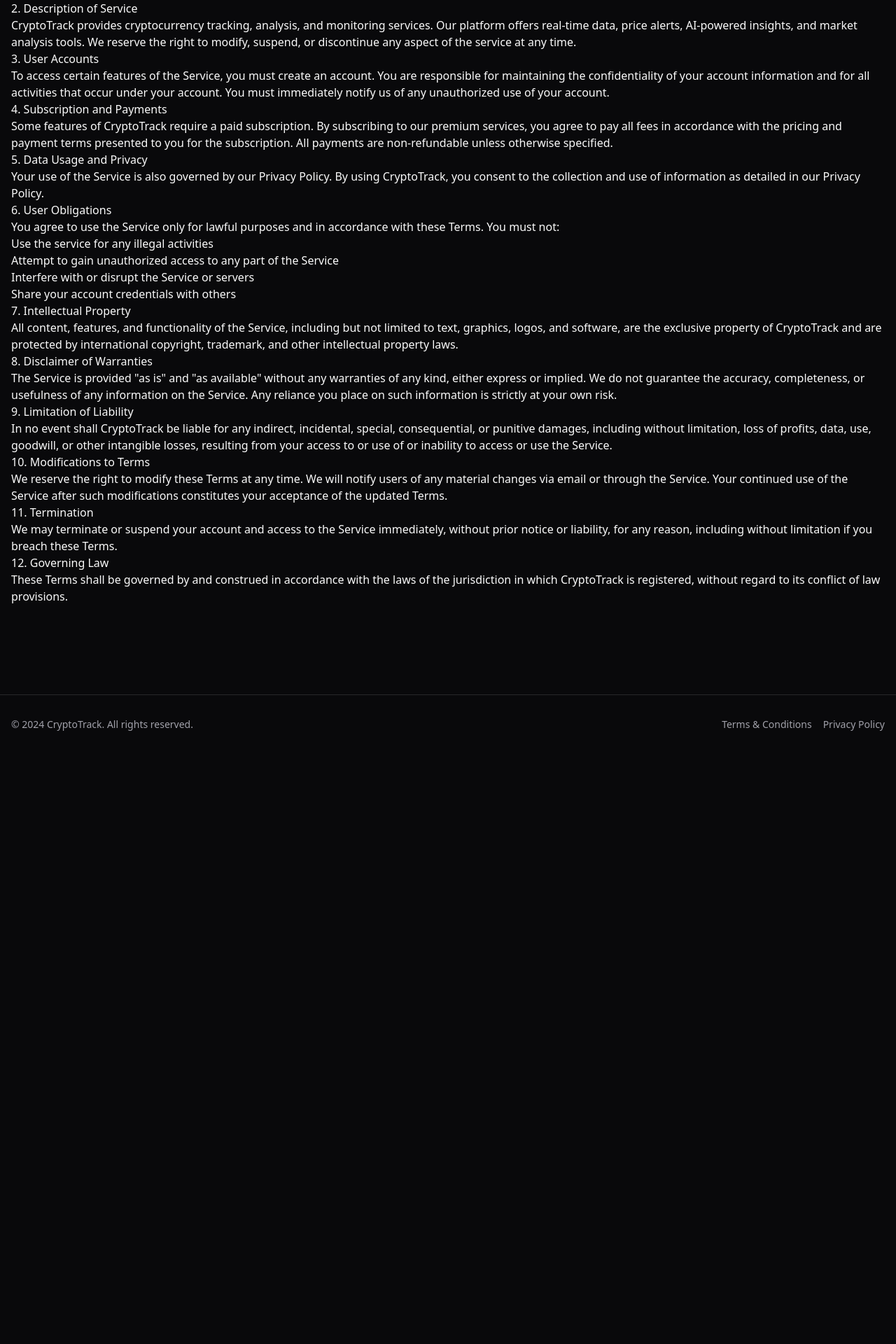
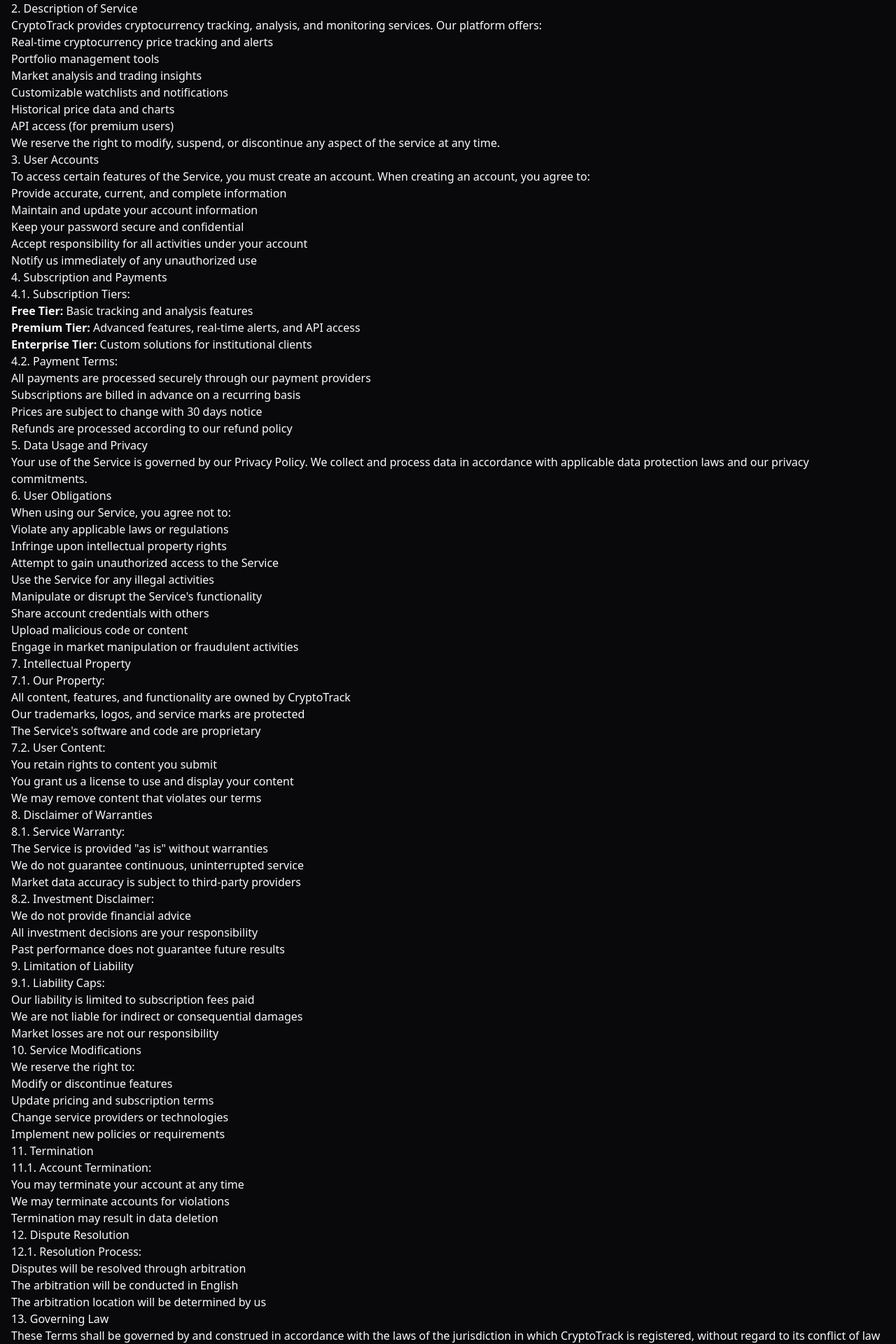
Before and after one commit to rfast-hub/crypto-vista-landing, a React (Vite) app: page /terms in a window 1280 px wide. Shown: the part 280-2200 px from the top of the page at 70% size. Before the commit the page ends 1357 px from the top, so only its background shows below. Built offline with nearby package versions, Linux system fonts and the light colour scheme.

Commit message:
Update Privacy and Terms Pages
Enhance the accuracy and detail of the Privacy Policy and Terms & Conditions pages. Ensure that all information is comprehensive and clearly presented to improve user understanding and compliance.
[skip gpt_engineer]

```diff
--- a/src/pages/Terms.tsx
+++ b/src/pages/Terms.tsx
@@ -14,43 +14,135 @@ const Terms = () => {
           <p>By accessing and using CryptoTrack ("the Service"), you acknowledge that you have read, understood, and agree to be bound by these Terms and Conditions. If you do not agree with any part of these terms, you must not use our service.</p>
 
           <h2>2. Description of Service</h2>
-          <p>CryptoTrack provides cryptocurrency tracking, analysis, and monitoring services. Our platform offers real-time data, price alerts, AI-powered insights, and market analysis tools. We reserve the right to modify, suspend, or discontinue any aspect of the service at any time.</p>
+          <p>CryptoTrack provides cryptocurrency tracking, analysis, and monitoring services. Our platform offers:</p>
+          <ul>
+            <li>Real-time cryptocurrency price tracking and alerts</li>
+            <li>Portfolio management tools</li>
+            <li>Market analysis and trading insights</li>
+            <li>Customizable watchlists and notifications</li>
+            <li>Historical price data and charts</li>
+            <li>API access (for premium users)</li>
+          </ul>
+          <p>We reserve the right to modify, suspend, or discontinue any aspect of the service at any time.</p>
 
           <h2>3. User Accounts</h2>
-          <p>To access certain features of the Service, you must create an account. You are responsible for maintaining the confidentiality of your account information and for all activities that occur under your account. You must immediately notify us of any unauthorized use of your account.</p>
+          <p>To access certain features of the Service, you must create an account. When creating an account, you agree to:</p>
+          <ul>
+            <li>Provide accurate, current, and complete information</li>
+            <li>Maintain and update your account information</li>
+            <li>Keep your password secure and confidential</li>
+            <li>Accept responsibility for all activities under your account</li>
+            <li>Notify us immediately of any unauthorized use</li>
+          </ul>
 
           <h2>4. Subscription and Payments</h2>
-          <p>Some features of CryptoTrack require a paid subscription. By subscribing to our premium services, you agree to pay all fees in accordance with the pricing and payment terms presented to you for the subscription. All payments are non-refundable unless otherwise specified.</p>
+          <p>4.1. Subscription Tiers:</p>
+          <ul>
+            <li><strong>Free Tier:</strong> Basic tracking and analysis features</li>
+            <li><strong>Premium Tier:</strong> Advanced features, real-time alerts, and API access</li>
+            <li><strong>Enterprise Tier:</strong> Custom solutions for institutional clients</li>
+          </ul>
+
+          <p>4.2. Payment Terms:</p>
+          <ul>
+            <li>All payments are processed securely through our payment providers</li>
+            <li>Subscriptions are billed in advance on a recurring basis</li>
+            <li>Prices are subject to change with 30 days notice</li>
+            <li>Refunds are processed according to our refund policy</li>
+          </ul>
 
           <h2>5. Data Usage and Privacy</h2>
-          <p>Your use of the Service is also governed by our Privacy Policy. By using CryptoTrack, you consent to the collection and use of information as detailed in our Privacy Policy.</p>
+          <p>Your use of the Service is governed by our Privacy Policy. We collect and process data in accordance with applicable data protection laws and our privacy commitments.</p>
 
           <h2>6. User Obligations</h2>
-          <p>You agree to use the Service only for lawful purposes and in accordance with these Terms. You must not:</p>
+          <p>When using our Service, you agree not to:</p>
           <ul>
-            <li>Use the service for any illegal activities</li>
-            <li>Attempt to gain unauthorized access to any part of the Service</li>
-            <li>Interfere with or disrupt the Service or servers</li>
-            <li>Share your account credentials with others</li>
+            <li>Violate any applicable laws or regulations</li>
+            <li>Infringe upon intellectual property rights</li>
+            <li>Attempt to gain unauthorized access to the Service</li>
+            <li>Use the Service for any illegal activities</li>
+            <li>Manipulate or disrupt the Service's functionality</li>
+            <li>Share account credentials with others</li>
+            <li>Upload malicious code or content</li>
+            <li>Engage in market manipulation or fraudulent activities</li>
           </ul>
 
           <h2>7. Intellectual Property</h2>
-          <p>All content, features, and functionality of the Service, including but not limited to text, graphics, logos, and software, are the exclusive property of CryptoTrack and are protected by international copyright, trademark, and other intellectual property laws.</p>
+          <p>7.1. Our Property:</p>
+          <ul>
+            <li>All content, features, and functionality are owned by CryptoTrack</li>
+            <li>Our trademarks, logos, and service marks are protected</li>
+            <li>The Service's software and code are proprietary</li>
+          </ul>
+
+          <p>7.2. User Content:</p>
+          <ul>
+            <li>You retain rights to content you submit</li>
+            <li>You grant us a license to use and display your content</li>
+            <li>We may remove content that violates our terms</li>
+          </ul>
 
           <h2>8. Disclaimer of Warranties</h2>
-          <p>The Service is provided "as is" and "as available" without any warranties of any kind, either express or implied. We do not guarantee the accuracy, completeness, or usefulness of any information on the Service. Any reliance you place on such information is strictly at your own risk.</p>
+          <p>8.1. Service Warranty:</p>
+          <ul>
+            <li>The Service is provided "as is" without warranties</li>
+            <li>We do not guarantee continuous, uninterrupted service</li>
+            <li>Market data accuracy is subject to third-party providers</li>
+          </ul>
+
+          <p>8.2. Investment Disclaimer:</p>
+          <ul>
+            <li>We do not provide financial advice</li>
+            <li>All investment decisions are your responsibility</li>
+            <li>Past performance does not guarantee future results</li>
+          </ul>
 
           <h2>9. Limitation of Liability</h2>
-          <p>In no event shall CryptoTrack be liable for any indirect, incidental, special, consequential, or punitive damages, including without limitation, loss of profits, data, use, goodwill, or other intangible losses, resulting from your access to or use of or inability to access or use the Service.</p>
+          <p>9.1. Liability Caps:</p>
+          <ul>
+            <li>Our liability is limited to subscription fees paid</li>
+            <li>We are not liable for indirect or consequential damages</li>
+            <li>Market losses are not our responsibility</li>
+          </ul>
 
-          <h2>10. Modifications to Terms</h2>
-          <p>We reserve the right to modify these Terms at any time. We will notify users of any material changes via email or through the Service. Your continued use of the Service after such modifications constitutes your acceptance of the updated Terms.</p>
+          <h2>10. Service Modifications</h2>
+          <p>We reserve the right to:</p>
+          <ul>
+            <li>Modify or discontinue features</li>
+            <li>Update pricing and subscription terms</li>
+            <li>Change service providers or technologies</li>
+            <li>Implement new policies or requirements</li>
+          </ul>
 
           <h2>11. Termination</h2>
-          <p>We may terminate or suspend your account and access to the Service immediately, without prior notice or liability, for any reason, including without limitation if you breach these Terms.</p>
+          <p>11.1. Account Termination:</p>
+          <ul>
+            <li>You may terminate your account at any time</li>
+            <li>We may terminate accounts for violations</li>
+            <li>Termination may result in data deletion</li>
+          </ul>
 
-          <h2>12. Governing Law</h2>
+          <h2>12. Dispute Resolution</h2>
+          <p>12.1. Resolution Process:</p>
+          <ul>
+            <li>Disputes will be resolved through arbitration</li>
+            <li>The arbitration will be conducted in English</li>
+            <li>The arbitration location will be determined by us</li>
+          </ul>
+
+          <h2>13. Governing Law</h2>
           <p>These Terms shall be governed by and construed in accordance with the laws of the jurisdiction in which CryptoTrack is registered, without regard to its conflict of law provisions.</p>
+
+          <h2>14. Changes to Terms</h2>
+          <p>We may update these Terms at any time. Changes will be effective upon posting to the Service. Your continued use of the Service after changes constitutes acceptance of the updated Terms.</p>
+
+          <h2>15. Contact Information</h2>
+          <p>For questions about these Terms, please contact us at:</p>
+          <ul>
+            <li>Email: legal@cryptotrack.org</li>
+            <li>Address: [Company Address]</li>
+            <li>Phone: [Phone Number]</li>
+          </ul>
         </div>
       </div>
       <Footer />
```
